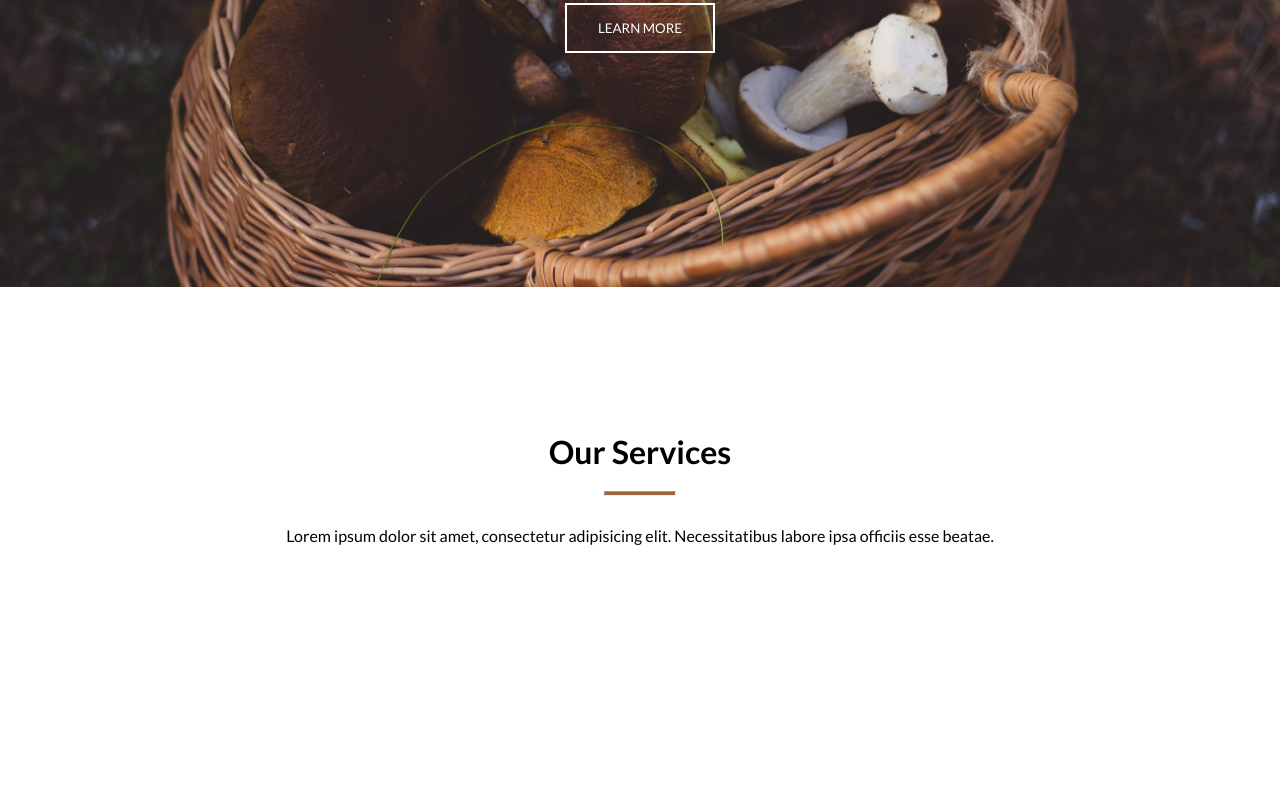
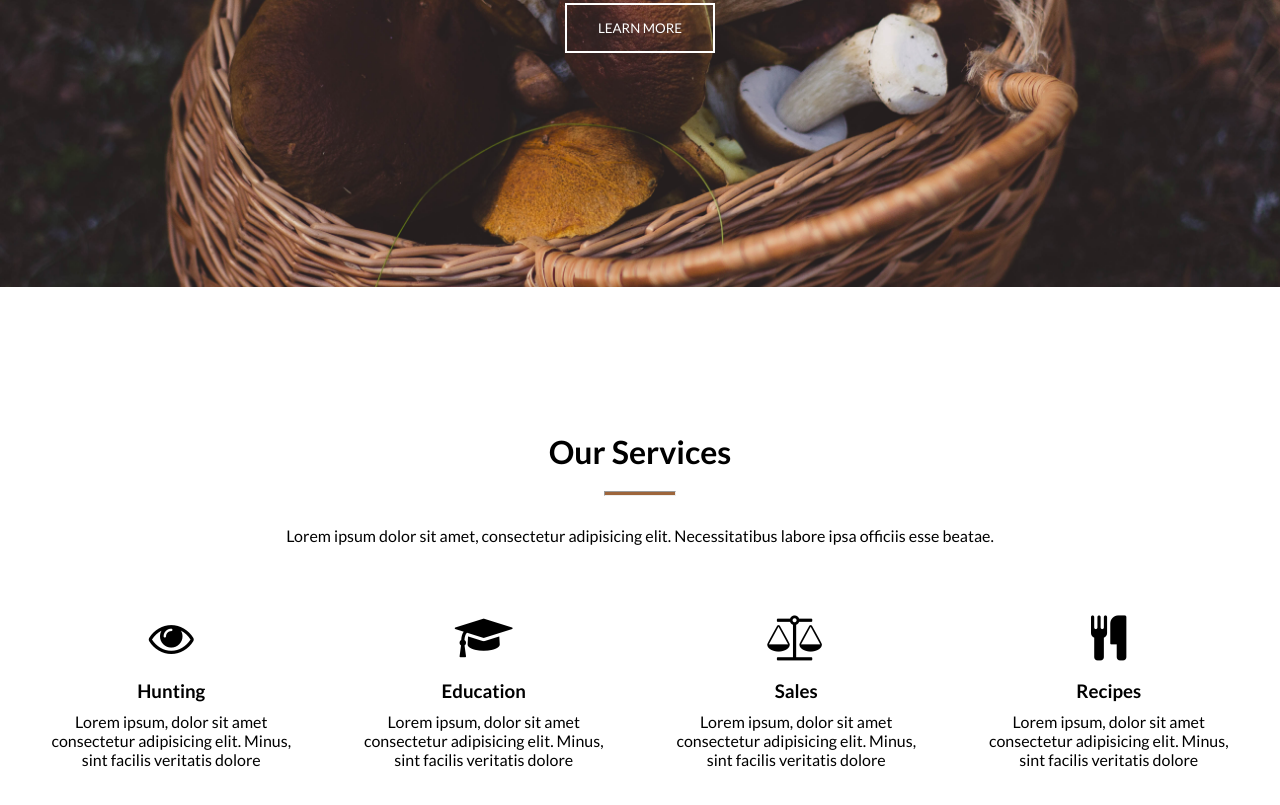
Before and after one commit to howlCode/mushroom_hunters, a plain HTML site: page index.html in a window 1280 px wide. Shown: the part 383-1188 px from the top of the page. Before the commit the page ends 928 px from the top, so only its background shows below. Drawn offline with Linux system fonts and the light colour scheme.

Commit message:
added services list

```diff
--- a/index.html
+++ b/index.html
@@ -5,6 +5,7 @@
   <meta name="viewport" content="width=device-width, initial-scale=1.0">
   <link rel="stylesheet" href="style.css">
   <link href="https://fonts.googleapis.com/css?family=Lato:400,700" rel="stylesheet">
+  <link rel="stylesheet" href="https://maxcdn.bootstrapcdn.com/font-awesome/4.7.0/css/font-awesome.min.css">
   <title>Document</title>
 </head>
 <body>
@@ -33,6 +34,29 @@
     <h2>Our Services</h2>
     <hr>
     <p>Lorem ipsum dolor sit amet, consectetur adipisicing elit. Necessitatibus labore ipsa officiis esse beatae.</p>
+
+    <div class="services-list">
+      <div>
+        <i class="fa fa-eye" aria-hidden="true"></i>
+        <h3>Hunting</h3>
+        <p>Lorem ipsum, dolor sit amet consectetur adipisicing elit. Minus, sint facilis veritatis dolore</p>
+      </div>
+      <div>
+        <i class="fa fa-graduation-cap" aria-hidden="true"></i>
+        <h3>Education</h3>
+        <p>Lorem ipsum, dolor sit amet consectetur adipisicing elit. Minus, sint facilis veritatis dolore</p>
+      </div>
+      <div>
+        <i class="fa fa-balance-scale" aria-hidden="true"></i>
+        <h3>Sales</h3>
+        <p>Lorem ipsum, dolor sit amet consectetur adipisicing elit. Minus, sint facilis veritatis dolore</p>
+      </div>
+      <div>
+        <i class="fa fa-cutlery" aria-hidden="true"></i>
+        <h3>Recipes</h3>
+        <p>Lorem ipsum, dolor sit amet consectetur adipisicing elit. Minus, sint facilis veritatis dolore</p>
+      </div>
+    </div>
   </div>
 
 
--- a/style.css
+++ b/style.css
@@ -81,8 +81,25 @@ nav a {
   text-align: center;
 }
 
-/* Navigation Bar */
-@media screen and (min-width: 768px) {
+.services-list {
+  display: flex;
+  margin-top: 70px;
+  text-align: center;
+  margin-bottom: 50px;
+  margin-left: 15px;
+  margin-right: 15px;
+}
+
+.services-list h3 {
+  margin-bottom: -20px;
+}
+
+.services-list i {
+  font-size: 45px;
+  margin-bottom: 20px;
+}
+
+/* Nav Bar */
 nav ul {
   display: flex;
 }
@@ -112,6 +129,3 @@ nav a {
   font-size: 1.2rem !important;
   color: #fff !important;
 }
-
-
-}
```
Also changed, not shown: 1 other file. Lines whose indentation alone changed are shown as unchanged.
